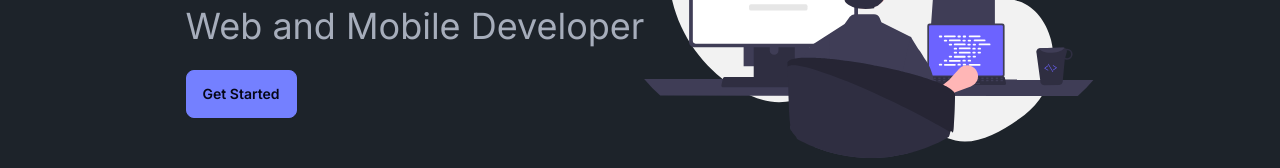
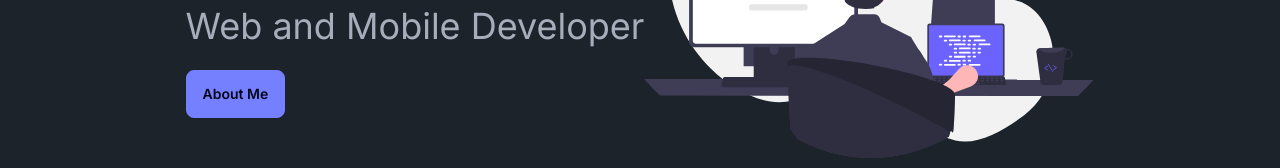
Before and after one commit to taete258/portfolio, a Next.js app: page / in a window 1280 px wide. Shown: the part 440-608 px from the top of the page. Built offline with nearby package versions, Linux system fonts and the light colour scheme.

Commit message:
feat: add link to about me button

```diff
--- a/src/app/(home)/page.tsx
+++ b/src/app/(home)/page.tsx
@@ -2,6 +2,7 @@
 import Image from "next/image";
 import undawnSvg from "@images/undraw_programming.svg";
 import { TypeAnimation } from "react-type-animation";
+import Link from "next/link";
 export default function Page() {
   return (
     <div className="w-full h-full flex  flex-col justify-center">
@@ -19,7 +20,9 @@ export default function Page() {
           </p>
 
           <p className="text-2xl md:text-4xl">Web and Mobile Developer</p>
-          <button className="btn btn-primary mt-6">Get Started</button>
+          <Link href={"/about-me"} className="btn btn-primary mt-6">
+            About Me
+          </Link>
         </div>
         <Image
           priority
```
